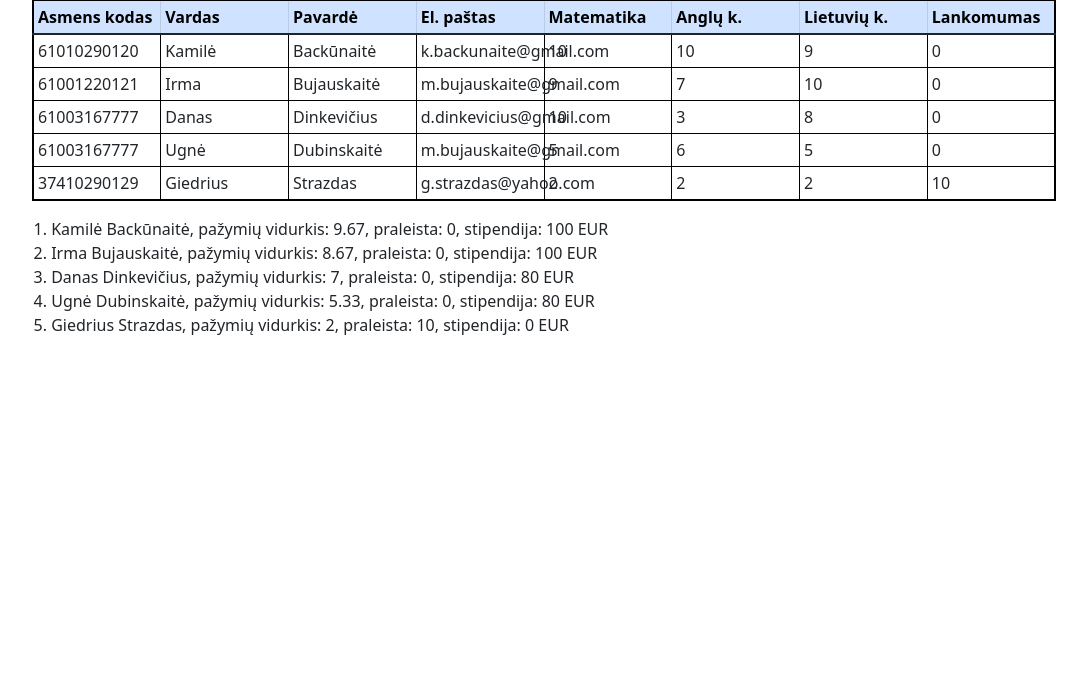
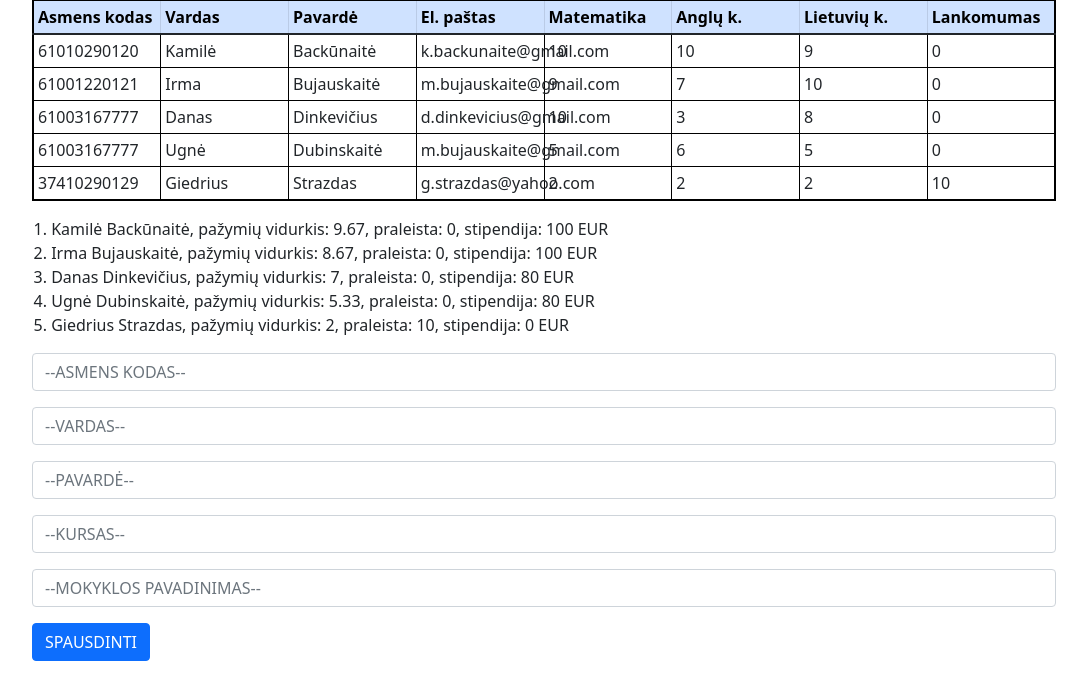
Before and after one commit to g-strazdas/php-School, a PHP site: page / in a window 1280 px wide. Shown: the part 43-743 px from the top of the page, without its empty margins (96-1183 px from the left). Run offline with PHP 8.4, Linux system fonts and the light colour scheme.

Commit message:
sukurta ivedimo forma

```diff
--- /dev/null
+++ b/data/pazymejimas.php
@@ -0,0 +1,35 @@
+<!doctype html>
+<html lang="lt">
+<head>
+    <meta charset="UTF-8">
+    <meta name="viewport"
+          content="width=device-width, user-scalable=no, initial-scale=1.0, maximum-scale=1.0, minimum-scale=1.0">
+    <meta http-equiv="X-UA-Compatible" content="ie=edge">
+    <title>Mokykla - mokinių pažymių vidurkiai</title>
+    <link href="https://cdn.jsdelivr.net/npm/bootstrap@5.1.3/dist/css/bootstrap.min.css" rel="stylesheet" integrity="sha384-1BmE4kWBq78iYhFldvKuhfTAU6auU8tT94WrHftjDbrCEXSU1oBoqyl2QvZ6jIW3" crossorigin="anonymous">
+    <link href="style.css" rel="stylesheet"
+</head>
+<body>
+
+<form method="post" style=" margin-left: auto; margin-right: auto; width: 80%;">
+    <div class="form-group mb-3">
+        <input type="text" class="form-control" name="idNumber" placeholder="--ASMENS KODAS--" required>
+    </div>
+    <div class="form-group mb-3">
+        <input type="text" class="form-control" name="firstName" placeholder="--VARDAS--" required>
+    </div>
+    <div class="form-group mb-3">
+        <input type="text" class="form-control" name="lastName" placeholder="--PAVARDĖ--" required>
+    </div>
+    <div class="form-group mb-3">
+        <input type="text" class="form-control" name="courseNr" placeholder="--KURSAS--" required>
+    </div>
+    <div class="form-group mb-3">
+        <input type="text" class="form-control" name="schoolName" placeholder="--MOKYKLOS PAVADINIMAS--" required>
+    </div>
+    <div class="form-group mb-3">
+    <button class="btn btn-primary" name="save">SPAUSDINTI</button>
+    </div>
+</form>
+</body>
+</html>
--- a/index.php
+++ b/index.php
@@ -1,4 +1,5 @@
 <?php
     require 'data/duomenys.php';
     require 'data/stipendija.php';
+    require 'data/pazymejimas.php';
 ?>
```
